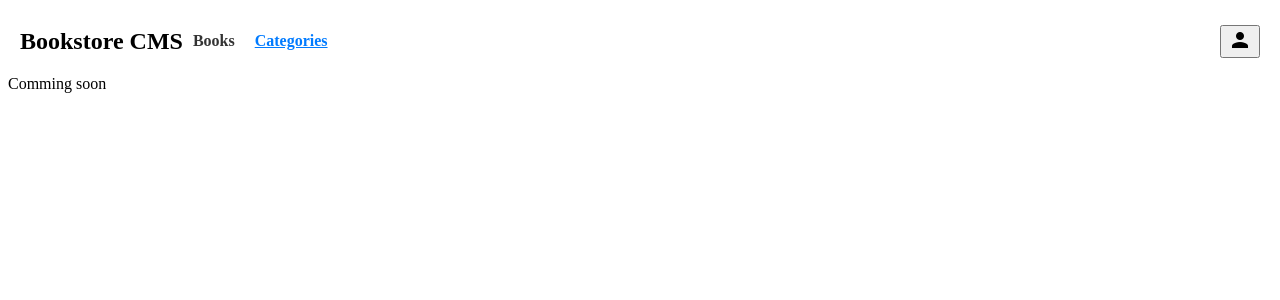
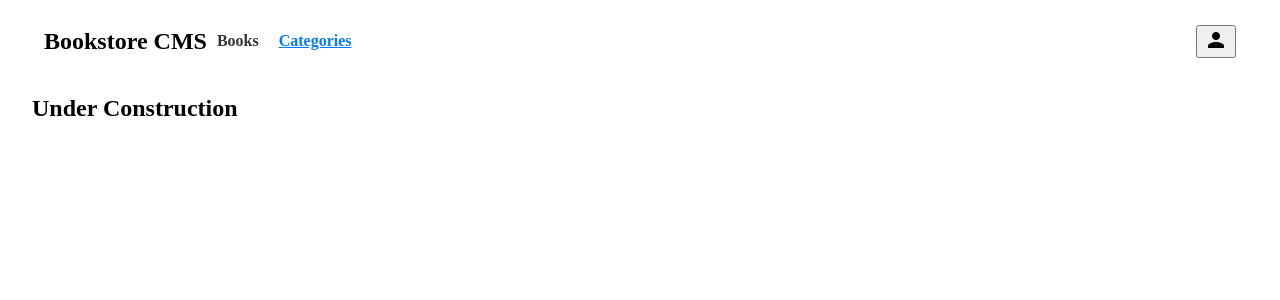
Before and after one commit to sagieramos/bookstore, a React (Create React App) app: page /categories in a window 1280 px wide. Shown: the top 300 px of the page. Built offline with nearby package versions, Linux system fonts and the light colour scheme.

Commit message:
resolve issues

```diff
--- a/src/components/App.js
+++ b/src/components/App.js
@@ -5,13 +5,14 @@ import {
 import NotFound from './NotFound';
 import BookList from './BookList';
 import NavLinks from './NavLinks';
+import Categories from './Categories';
 
 const App = () => (
   <BrowserRouter>
     <NavLinks />
     <Routes>
       <Route path="/" element={<BookList />} />
-      <Route path="/categories" element={<div id="comming-soon">Comming soon</div>} />
+      <Route path="/categories" element={<Categories />} />
       <Route path="*" element={<NotFound />} />
     </Routes>
   </BrowserRouter>
--- a/src/components/Book.js
+++ b/src/components/Book.js
@@ -10,9 +10,9 @@ const Book = ({ book }) => (
       <h2>{book.title}</h2>
       <p>{book.author}</p>
       <div className="book-actions">
-        <button type="button" onClick={() => console.log('Comments clicked')}>Comments</button>
-        <button type="button" onClick={() => console.log('Remove clicked')}>Remove</button>
-        <button type="button" onClick={() => console.log('Edit clicked')}>Edit</button>
+        <button type="button">Comments</button>
+        <button type="button">Remove</button>
+        <button type="button">Edit</button>
       </div>
     </div>
     <div className="book-progress">
@@ -21,7 +21,7 @@ const Book = ({ book }) => (
     <div className="book-current-chapter">
       <h2>CURRENT CHAPTER</h2>
       <p>{book.chapter}</p>
-      <button type="button" onClick={() => console.log('Update progress clicked')}>Update progress</button>
+      <button type="button">Update progress</button>
     </div>
   </div>
 );
--- a/src/components/BookForm.js
+++ b/src/components/BookForm.js
@@ -41,7 +41,7 @@ const BookForm = ({ onAddBook }) => {
           <option value="Non-Fiction">Non-Fiction</option>
           <option value="Science Fiction">Science Fiction</option>
         </select>
-        <button type="submit" onClick={() => console.log('Add book clicked')}>Add Book</button>
+        <button type="submit">Add Book</button>
       </form>
     </div>
   );
--- /dev/null
+++ b/src/components/Categories.js
@@ -0,0 +1,9 @@
+import React from 'react';
+
+const Categories = () => (
+  <div>
+    <h2>Under Construction</h2>
+  </div>
+);
+
+export default Categories;
--- /dev/null
+++ b/src/index.css
@@ -0,0 +1,3 @@
+#App-Wrapper {
+  padding: 0 24px;
+}
--- a/src/index.js
+++ b/src/index.js
@@ -1,11 +1,14 @@
 import React from 'react';
 import { createRoot } from 'react-dom/client';
+import './index.css';
 import App from './components/App';
 
 const container = document.getElementById('root');
 const root = createRoot(container);
 root.render(
   <React.StrictMode>
-    <App />
+    <div id="App-Wrapper">
+      <App />
+    </div>
   </React.StrictMode>,
 );
```
